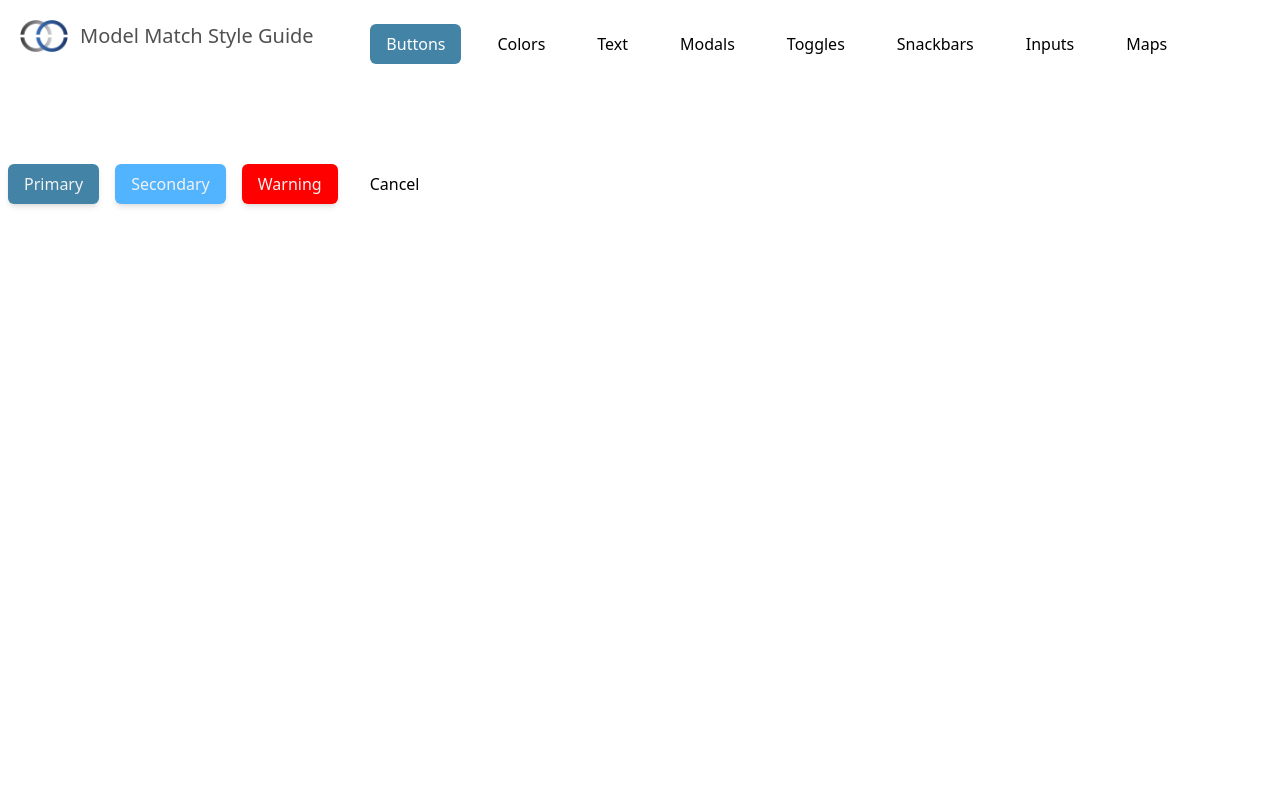
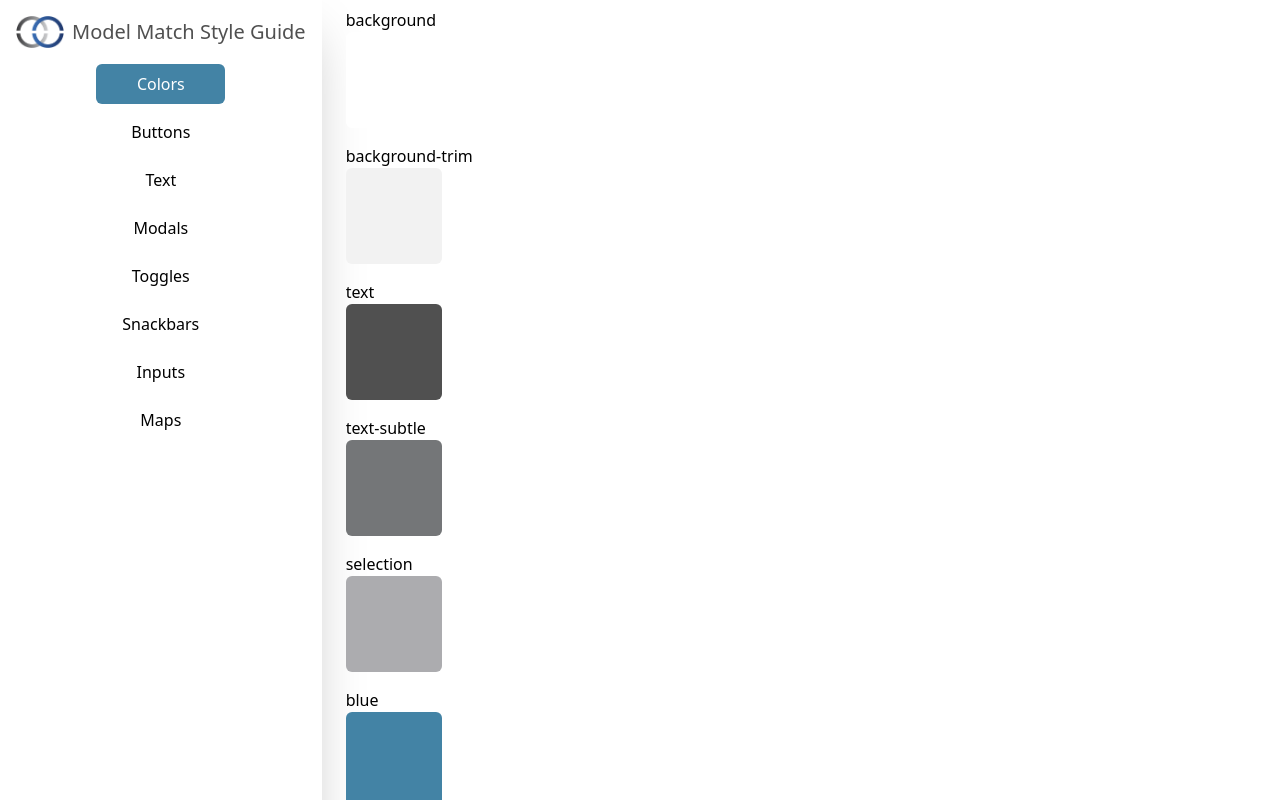
Before and after one commit to ChristianPayne/mm-style-guide, a Svelte app: page / in a window 1280 px wide. Shown: the top 800 px of the page. Built offline with nearby package versions, Linux system fonts and the light colour scheme.

Commit message:
Added a bunch of new style elements.

```diff
--- a/src/App.svelte
+++ b/src/App.svelte
@@ -12,8 +12,8 @@
 
   let pages = {
     // Test: Test,
+    Colors: Colors,
     Buttons: Buttons,
-    Colors: Colors,
     Text: Text,
     Modals: Modals,
     Toggles: Toggles,
@@ -25,27 +25,32 @@
   let _page = pages[Object.keys(pages)[0]]
   let _pageName = Object.keys(pages)[0]
 
+  let darkMode = false;
+
   function setPage (pageName) {
     _page = pages[pageName];
     _pageName = pageName;
   }
+
+  function toggleDarkMode () {
+    darkMode = !darkMode;
+  }
 </script>
 
-<section>
-    <header class="text-gray-600 body-font">
-      <div class="container mx-auto flex flex-wrap p-5 flex-col md:flex-row items-center">
-        <div class="flex font-medium items-center text-mm-text mb-4">
-          <img src={mmLogo} class="w-12">
-          <span class="ml-3 text-xl">Model Match Style Guide</span>
-        </div>
-        <nav class="md:ml-auto md:mr-auto flex flex-wrap items-center text-base justify-center">
-          {#each Object.keys(pages) as page }
-            <button class="mr-5 rounded-md px-4 py-2 hover:bg-mm-accent hover:text-mm-background {_pageName === page ? "bg-mm-accent text-mm-background" : ""}" on:click="{()=>{setPage(page)}}">{page}</button>
-          {/each}
-        </nav>
+<main class="{darkMode ? "dark": ""}">
+  <div class="min-h-screen bg-mm-background dark:bg-mm-background-dark dark:text-mm-text-light flex relative overflow-auto">
+    <nav class="bg-mm-background dark:bg-mm-background-dark shadow-2xl p-4 justify-items-center">
+      <div class="md:flex font-medium items-center text-mm-text mb-4 cursor-pointer" on:click={()=>{toggleDarkMode();}}>
+        <img src={mmLogo} class="w-12 md:mr-2">
+        <span class="text-xl text-mm-text dark:text-mm-text-light">Model Match Style Guide</span>
       </div>
-    </header>
+      <div class="flex flex-col">
+        {#each Object.keys(pages) as page }
+          <button class="mr-5 rounded-md px-4 py-2 mb-2 hover:bg-mm-blue hover:text-mm-background text-center w-full {_pageName === page ? "bg-mm-blue text-mm-background" : ""}" on:click="{()=>{setPage(page)}}">{page}</button>
+        {/each}
+      </div>
+    </nav>
 
-    <svelte:component this={_page} />
-
-  </section>
+    <svelte:component class="overflow-auto" this={_page} />
+  </div>
+</main>
--- a/src/lib/buttons.svelte
+++ b/src/lib/buttons.svelte
@@ -7,17 +7,17 @@
 
 <style>
   .mm-button {
-    @apply px-4 py-2 m-2 rounded-md hover:bg-mm-selection;
+    @apply px-4 py-2 m-2 rounded-md hover:bg-mm-selection hover:text-mm-text-light;
   }
   .mm-button-primary {
-    @apply bg-mm-accent text-mm-trim shadow-md;
+    @apply bg-mm-blue hover:bg-mm-blue-hover text-mm-text-light shadow-md;
   }
 
   .mm-button-secondary {
-    @apply bg-mm-accent-blue text-mm-trim shadow-md;
+    @apply bg-mm-lightblue hover:bg-mm-blue-hover text-mm-text-light shadow-md;
   }
 
   .mm-button-warn {
-    @apply bg-mm-warn text-mm-trim shadow-md;
+    @apply bg-mm-warn hover:bg-mm-warn-hover text-mm-text-light shadow-md;
   }
 </style>
--- a/src/lib/colors.svelte
+++ b/src/lib/colors.svelte
@@ -1,26 +1,27 @@
 <script>
   let colors = [
     "background",
-    "background-dark",
-    "trim",
-    "selection",
+    "background-trim",
     "text",
     "text-subtle",
-    "accent",
-    "accent-blue",
-    "accent-green",
-    "accent-cyan",
-    "accent-pink",
-    "accent-purple",
-    "disabled"
+    "selection",
+    "blue",
+    "lightblue",
+    "green",
+    "cyan",
+    "pink",
+    "purple",
+    "warn",
+    "disabled",
   ]
 </script>
 
-<div class="grid grid-cols-4 gap-4 p-8">
+<div class="px-4 flex flex-col ">
   {#each colors as color}
-  <div>
-    {color}
-    <div class="rounded-md bg-mm-{color} h-24 w-24"></div>
-  </div>
+    <div class="p-2">
+      {color}
+      <div class="rounded-md bg-mm-{color} hover:bg-mm-{color}-hover dark:bg-mm-{color}-dark h-24 w-24"></div>
+    </div>
   {/each}
+  <!-- <h1 class="bg-mm-background-trim">TEST</h1> -->
 </div>
--- a/tailwind.config.cjs
+++ b/tailwind.config.cjs
@@ -1,6 +1,7 @@
 const config = {
-  mode: "jit",
+  // mode: "jit",
   purge: ["./src/**/*.{html,js,svelte,ts}"],
+  darkMode: 'class',
 
   theme: {
     colors: {
@@ -8,25 +9,45 @@ const config = {
         background: {
           DEFAULT:'#ffffff',
           dark:'#2d2d2d',
+          trim: '#f2f2f2',
         },
-        trim: '#f2f2f2',
         selection: '#acacaf',
         text: {
           DEFAULT: '#505050',
-          subtle: '#747678'
+          subtle: '#747678',
+          light: '#ffffff',
         },
-        accent: {
+        blue: {
           DEFAULT: '#4383a5',
-          blue: '#52b4ff',
-          green: '#598b72',
-          cyan: '#6fb7bc',
-          pink: '#e2d6e7',
-          purple: '#7c3aed',
+          hover: '#52a1cb',
+        },
+        lightblue: {
+          DEFAULT: '#52b4ff',
+          hover: '#51a8ff',
+        },
+        green: {
+          DEFAULT: '#598b72',
+          hover: '#71b191',
+        },
+        cyan: {
+          DEFAULT: '#6fb7bc',
+          hover: '#85dce2',
+        },
+        pink: {
+          DEFAULT: '#e2d6e7',
+          hover: '#faecff',
+        },
+        purple: {
+          DEFAULT: '#7c3aed',
+          hover: '#923eff',
+        },
+        warn: {
+          DEFAULT: '#FF3333',
+          hover: '#ff0000',
         },
         disabled: {
           DEFAULT: '#d8d8d8',
         },
-        warn: '#ff0000',
       },
     },
     extend: {},
```
Also changed, not shown: src/app.css (line endings or trailing spaces).
